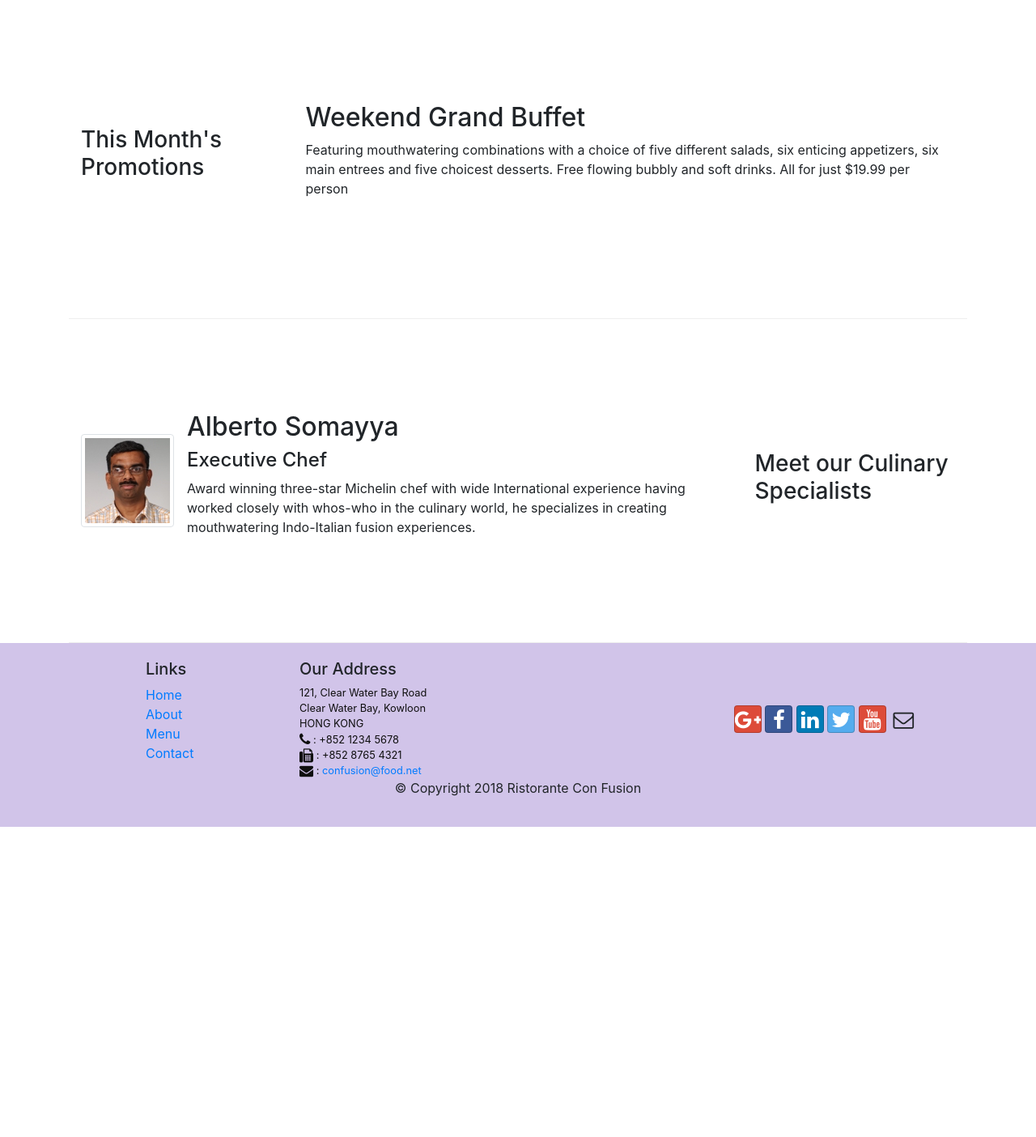
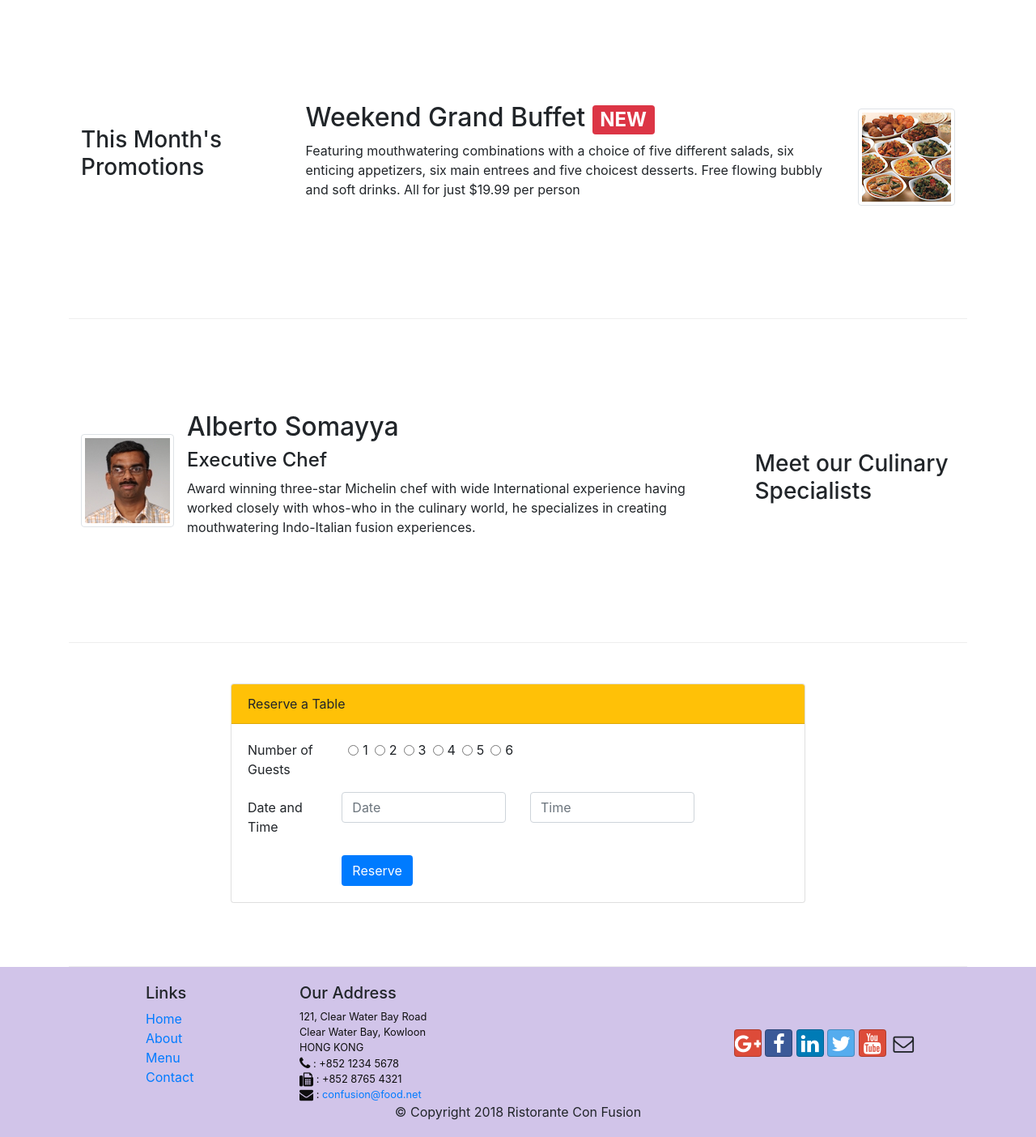
Before and after one commit to SashaBasile/conFusion, a website: page index.html in a window 1280 px wide. Shown: the part 740-2144 px from the top of the page at 81% size. Before the commit the page ends 1761 px from the top, so only its background shows below. Drawn offline with nearby package versions, Linux system fonts and the light colour scheme.

Commit message:
Assignment2

```diff
--- a/index.html
+++ b/index.html
@@ -18,7 +18,10 @@
 <body>
     <nav class="navbar navbar-dark navbar-expand-sm fixed-top">
         <div class="container">
-            <a class="navbar-brand mr-auto" href="#"><img src="img/logo.png" height="30" width="41"> </a>
+            <button class="navbar-toggler" type="button" data-toggle="collapse" data-target="#Navbar">
+                <span class="navbar-toggler-icon"></span>
+            </button>
+            <a class="navbar-brand mr-auto" href="#"> <img src="img/logo.png" height="30" width="41"> </a>
             <div class="collapse navbar-collapse" id="Navbar">
                 <ul class="navbar-nav mr-auto">
                     <li class="nav-item active"><a class="nav-link" href="#"><span class="fa fa-home fa-lg"></span>
@@ -32,10 +35,10 @@
                 </ul>
             </div>
         </div>
-        <button class="navbar-toggler" type="button" data-toggle="collapse" data-target="#Navbar">
-            <span class="navbar-toggler-icon"></span>
-        </button>
     </nav>
+
+
+
     <header class="jumbotron">
         <div class="container">
             <div class="row row-header">
@@ -46,6 +49,9 @@
                 </div>
                 <div class="col-12 col-sm align-self-center">
                     <img src="img/logo.png" class="img-fluid">
+                </div>
+                <div class="col-12 col-sm align-self-center">
+                    <a role="button" class='btn btn-block btn-sm bg-warning mt-1' href="#reservations">Reserve Table</a>
                 </div>
             </div>
         </div>
@@ -60,7 +66,8 @@
                 <div class="media">
                     <img class="d-flex mr-3 img-thumbnail align-self-center" src="img/uthappizza.png" alt="Uthappizza">
                     <div class="media-body">
-                        <h2 class="mt-o">Uthappizza <span class="badge badge-danger">HOT</span> <span class="badge badge-pill badge-secondary">$4.99</span> </h2>
+                        <h2 class="mt-o">Uthappizza <span class="badge badge-danger">HOT</span> <span
+                                class="badge badge-pill badge-secondary">$4.99</span> </h2>
                         <p class="d-none d-sm-block">A unique combination of Indian Uthappam (pancake) and Italian
                             pizza, topped with Cerignola
                             olives,
@@ -73,13 +80,22 @@
 
         <div class="row row-content align-items-center">
             <div class="col-12 col-sm-4 col-md-3">
-                <h3>This Month's Promotions</h3>
+
+                <h3>This Month's Promotions </h3>
             </div>
             <div class="col col-sm col-md">
-                <h2>Weekend Grand Buffet</h2>
-                <p>Featuring mouthwatering combinations with a choice of five different salads, six enticing appetizers,
-                    six main entrees and five choicest desserts. Free flowing bubbly and soft drinks. All for just
-                    $19.99 per person </p>
+                <div class="media">
+                    <div class="media-body">
+                        <h2 class="mt-0">Weekend Grand Buffet <span class="badge badge-danger">NEW</span></h2>
+                        <p class="d-none d-sm-block">Featuring mouthwatering combinations with a choice of five
+                            different salads, six enticing
+                            appetizers,
+                            six main entrees and five choicest desserts. Free flowing bubbly and soft drinks. All for
+                            just
+                            $19.99 per person </p>
+                    </div>
+                    <img class="d-flex img-thumbnail align-self-center ml-3" src="img/buffet.png" alt="Grand Buffet">
+                </div>
             </div>
         </div>
 
@@ -94,7 +110,8 @@
                     <div class="media-body">
                         <h2 class="mt-0">Alberto Somayya</h2>
                         <h4>Executive Chef</h4>
-                        <p class="d-none d-sm-block">Award winning three-star Michelin chef with wide International experience having worked
+                        <p class="d-none d-sm-block">Award winning three-star Michelin chef with wide International
+                            experience having worked
                             closely with
                             whos-who in the culinary world, he specializes in creating mouthwatering Indo-Italian fusion
                             experiences. </p>
@@ -103,6 +120,69 @@
             </div>
         </div>
     </div>
+
+    <div class="container">
+        <div class="row row-content">
+            <div class="col-12 col-sm-8 offset-sm-2">
+                <div class="card">
+                    <div class="card-header bg-warning">Reserve a Table</div>
+                    <div class="card-body">
+                        <form id="reservations">
+
+
+
+                            <div class="form-group row">
+                                <div class="col-12 col-sm-2">
+                                    <label class="form-check-label" for="reservations">Number of Guests</label>
+                                </div>
+                                <div class="col-12 col-sm-5">
+                                    <div class="form-check form-check-inline">
+
+                                        <input class="form-check-input ml-2" type="radio" id="1" name="radio-option"
+                                            value="1">
+                                        <label class="form-check-label" for="1">1</label>
+                                        <input class="form-check-input ml-2" type="radio" id="2" name="radio-option"
+                                            value="2">
+                                        <label class="form-check-label" for="2">2</label>
+                                        <input class="form-check-input ml-2" type="radio" id="3" name="radio-option"
+                                            value="3">
+                                        <label class="form-check-label" for="3">3</label>
+                                        <input class="form-check-input ml-2" type="radio" id="4" name="radio-option"
+                                            value="4">
+                                        <label class="form-check-label" for="4">4</label>
+                                        <input class="form-check-input ml-2" type="radio" id="5" name="radio-option"
+                                            value="5">
+                                        <label class="form-check-label" for="5">5</label>
+                                        <input class="form-check-input ml-2" type="radio" id="6" name="radio-option"
+                                            value="6">
+                                        <label class="form-check-label" for="6">6</label>
+
+                                    </div>
+                                </div>
+                            </div>
+
+                            <div class="form-group row">
+                                <label for="dateandtime" class="col-12 col-md-2  col-form-label">Date and Time</label>
+                                <div class="col-12 col-sm-4">
+                                    <input type="text" class="form-control" id="date" name="date" placeholder="Date">
+                                </div>
+                                <div class="col-12 col-sm-4">
+                                    <input type="text" class="form-control" id="time" name="time" placeholder="Time">
+                                </div>
+                            </div>
+                            <div class="row">
+                                <div class="col-12 offset-sm-2">
+                                    <button type="submit" class='btn bg-primary text-white' href="#">Reserve</a>
+                                </div>
+                            </div>
+                        </form>
+                    </div>
+                </div>
+            </div>
+        </div>
+    </div>
+
+
 
     <footer class="footer">
         <div class="container">
```
Also changed, not shown: aboutus.html (+8 -4 lines), 1 other file.
